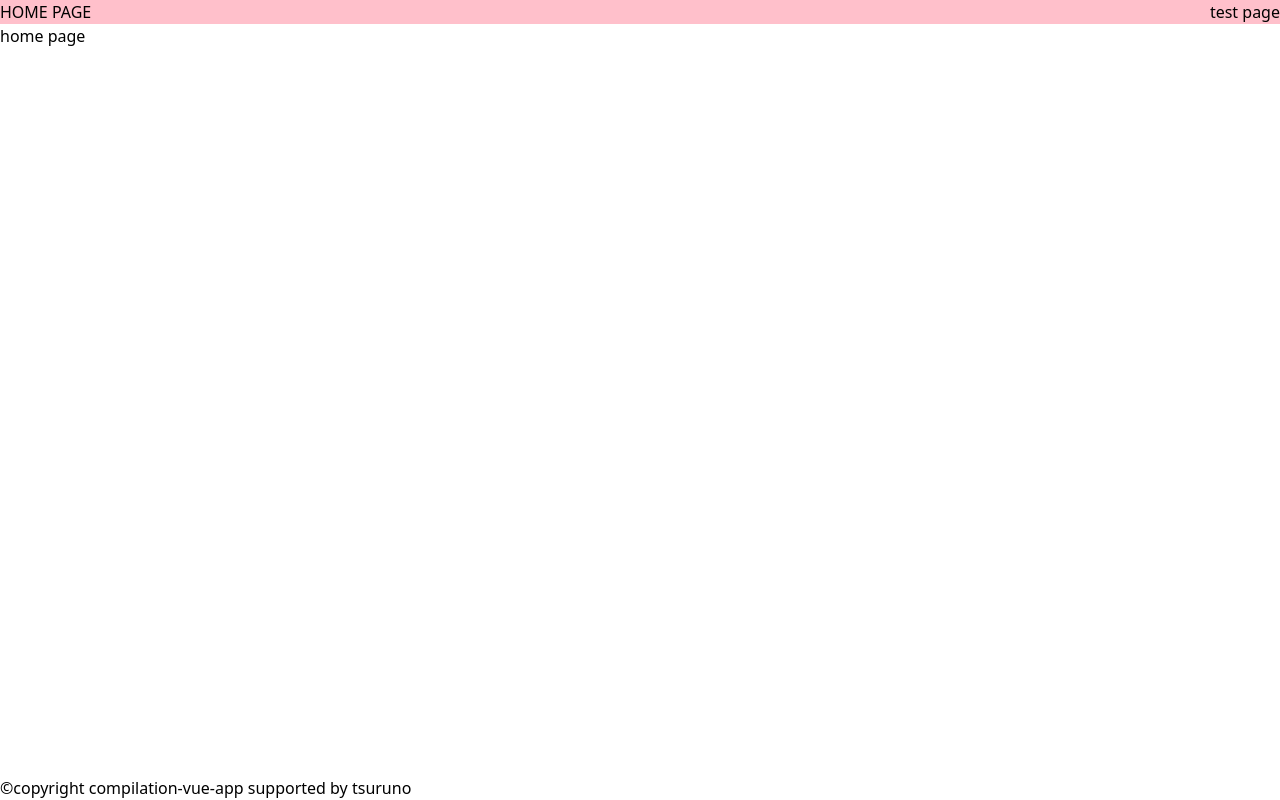
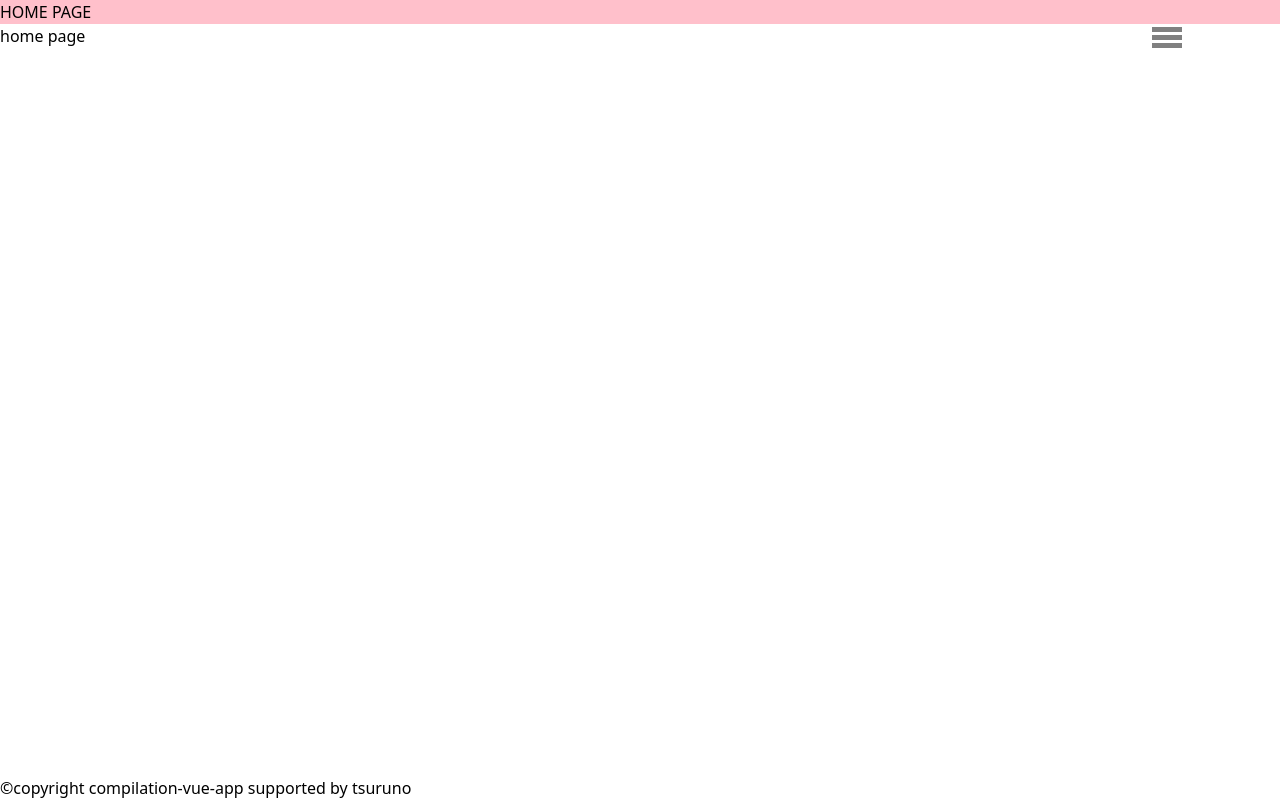
Before and after one commit to syougo374/compilation-vue-app, a Vue app: page / in a window 1280 px wide. Built offline with nearby package versions, Linux system fonts and the light colour scheme.

Commit message:
menu bar fream wark

```diff
--- a/src/components/molecules/CommonHeader.vue
+++ b/src/components/molecules/CommonHeader.vue
@@ -1,16 +1,12 @@
 <template>
   <header class="flex justify-between">
     <h1 class="text-3xl font-serif italic">{{ headerTitle }}</h1>
-    <router-link class="text-blue-500" to="/test">test page</router-link>
   </header>
-  <!-- <btnCom class="mr-3 mt-3" @click="firstClick" btn-name="clickして1"></btnCom>
-  <btnCom class="mr-3 mt-3" @click="secondClick" btn-name="clickして2"></btnCom>
-  <btnCom class="mr-3 mt-3" @click="theadClick" btn-name="clickして3"></btnCom>
-  <h1 class="text-3xl">{{ msg }}</h1> -->
+  <CommonMenuBar class="test mr-5 absolute top-1.5"></CommonMenuBar>
 </template>
 
 <script>
-// import btnCom from '@/components/atoms/buttons/BPrimaryBtn.vue'
+import CommonMenuBar from '@/components/molecules/CommonMenuBar'
 export default{
   data(){
     return {
@@ -24,18 +20,10 @@ export default{
     }
   },
   components: {
-    // btnCom,
+    CommonMenuBar,
   },
   methods: {
-    // firstClick(){
-    //   this.msg='first';
-    // },
-    // secondClick(){
-    //   this.msg='second';
-    // },
-    // theadClick(){
-    //   this.msg='thead';
-    // }
+
   }
 }
 
@@ -48,4 +36,7 @@ export default{
   h1 {
     margin: 0;
   }
+  .test {
+    left: 90%;
+  }
 </style>
--- /dev/null
+++ b/src/components/molecules/CommonMenuBar.vue
@@ -0,0 +1,75 @@
+<template>
+  <div class="main-area cursor-pointer" @click="isShow = !isShow">
+    <div class="bars" >
+      <div class="bar1"></div>
+      <div class="bar2"></div>
+      <div class="bar3"></div>
+    </div>
+    <transition name="fade" mode="out-in" appear>
+      <div v-if="isShow" class="flex flex-col bg-gray-200 w-3/12 delay-75" fade>
+        <router-link active-class="actice" exact class="w-20 text-center mt-3 ml-3 ml-4shadow-lg bg-orange-500 shadow-orange-500/50 text-white rounded px-2 py-1 hover:text-gray-600" to="/home">Home</router-link>
+        <router-link active-class="actice" exact class="w-20 text-center mt-3 ml-3 ml-4shadow-lg bg-orange-500 shadow-orange-500/50 text-white rounded px-2 py-1 hover:text-gray-600" to="/signup">SignUp</router-link>
+        <router-link active-class="actice" exact class="w-20 text-center mb-3 mt-3 ml-3 ml-4shadow-lg bg-orange-500 shadow-orange-500/50 text-white rounded px-2 py-1 hover:text-gray-600" to="login">Login</router-link>
+      </div>
+    </transition>
+  </div>
+</template>
+
+<script>
+export default {
+  data(){
+    return {
+      isShow: false,
+    }
+  }
+}
+
+</script>
+
+<style scoped>
+
+.fade-enter-from {
+  opacity: 0;
+}
+.fade-enter-active {
+  transition: opacity 1s;
+}
+.fade-enter-to {
+  opacity: 1;
+}
+.fade-leave {
+  opacity: 1;
+}
+.fade-leave-active {
+  transition: opacity 0.5s;
+}
+.fade-leave-to {
+  opacity: 0;
+}
+.actice {
+  color: red;
+  background-color: black;
+}
+  .main-area {
+
+  }
+
+  .bar1 {
+    width: 30px;
+    height: 5px;
+    background-color:gray;
+    margin-top:3px;
+  }
+  .bar2 {
+    width: 30px;
+    height: 5px;
+    background-color:gray;
+    margin-top:3px;
+  }
+  .bar3 {
+    width: 30px;
+    height: 5px;
+    background-color:gray;
+    margin-top:3px;
+  }
+</style>
--- a/src/components/pages/AtHome.vue
+++ b/src/components/pages/AtHome.vue
@@ -1,5 +1,6 @@
 <template>
   <CommonHeader header-title="HOME PAGE"></CommonHeader>
+
   <div class="main-contents">
     <h1 class="text-3xl">home page</h1>
   </div>
@@ -7,9 +8,11 @@
 
 <script>
 import CommonHeader from '@/components/molecules/CommonHeader.vue'
+
 export default {
   components: {
     CommonHeader,
+
   }
 }
 </script>
```
